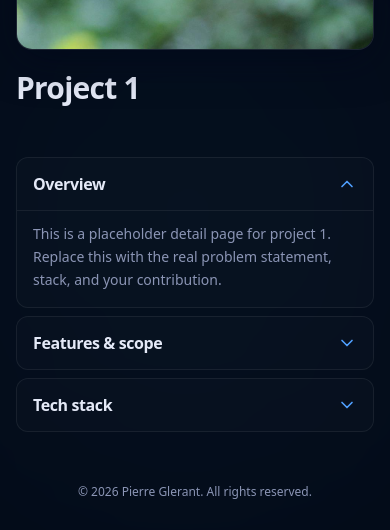
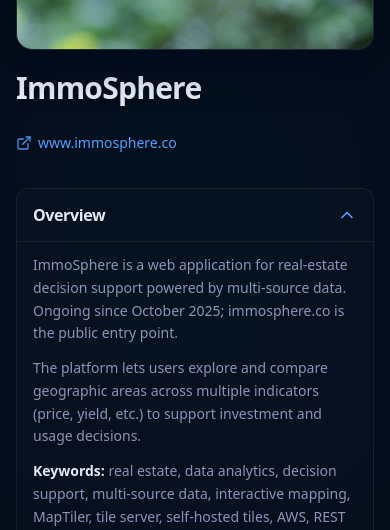
Before and after one commit to pierreglerant/pierreglerant.github.io, a Next.js app: page /en/projects/project-one in a window 390 px wide. Shown: the part 301-831 px from the top of the page. Built offline with nearby package versions, Linux system fonts and the light colour scheme; no server answers.

Commit message:
feat: Amélioration du design

```diff
--- a/src/components/ProjectDetailAccordion.tsx
+++ b/src/components/ProjectDetailAccordion.tsx
@@ -1,25 +1,59 @@
 "use client";
 
+import type { ReactNode } from "react";
 import { useCallback, useId, useState } from "react";
 import { ChevronDown } from "lucide-react";
+import { bodyParagraphs, stackBulletItems } from "../lib/body-paragraphs";
 
 export type AccordionSection = {
   title: string;
-  body: string;
+  body: string | ReactNode;
+  /** `bulletList` : une ligne = une puce, préfixe `- ` (ou `• ` / `* `). */
+  bodyVariant?: "prose" | "bulletList";
 };
-
-function bodyParagraphs(body: string): string[] {
-  return body
-    .split(/\n\n+/)
-    .map((p) => p.trim())
-    .filter(Boolean);
-}
 
 type Props = {
   sections: AccordionSection[];
   /** Index de la section ouverte au chargement (-1 = toutes fermées) */
   defaultOpenIndex?: number;
 };
+
+/** Met en avant `Libellé :` au début de chaque puce (format stack). */
+function formatStackListItem(text: string): ReactNode {
+  const idx = text.indexOf(": ");
+  if (idx <= 0) return text;
+  const label = text.slice(0, idx).trim();
+  const value = text.slice(idx + 2).trim();
+  if (!label || !value) return text;
+  return (
+    <>
+      <span className="font-semibold text-[var(--color-text)]">{label}:</span>
+      <span> {value}</span>
+    </>
+  );
+}
+
+function renderStringAccordionBody(
+  body: string,
+  variant: AccordionSection["bodyVariant"],
+) {
+  if (variant === "bulletList") {
+    const items = stackBulletItems(body);
+    if (items.length > 0) {
+      return (
+        <ul className="list-disc space-y-2 pl-5 marker:text-[rgb(var(--primary))]">
+          {items.map((item, j) => (
+            <li key={j} className="pl-1">
+              {formatStackListItem(item)}
+            </li>
+          ))}
+        </ul>
+      );
+    }
+    return <p>{body}</p>;
+  }
+  return bodyParagraphs(body).map((para, j) => <p key={j}>{para}</p>);
+}
 
 export default function ProjectDetailAccordion({
   sections,
@@ -62,23 +96,36 @@
               </span>
               <ChevronDown
                 className={
-                  "h-5 w-5 shrink-0 text-[rgb(var(--primary))] transition-transform duration-200 md:h-6 md:w-6 " +
+                  "h-5 w-5 shrink-0 text-[rgb(var(--primary))] transition-transform duration-300 ease-out motion-reduce:duration-150 md:h-6 md:w-6 " +
                   (isOpen ? "rotate-180" : "rotate-0")
                 }
                 aria-hidden
               />
             </button>
             <div
-              id={panelId}
-              role="region"
-              aria-labelledby={headerId}
-              hidden={!isOpen}
-              className="border-t border-[var(--color-border)] px-4 pb-4 pt-3 md:px-5 md:pb-5 md:pt-4"
+              className={
+                "grid transition-[grid-template-rows] duration-300 ease-out motion-reduce:transition-none " +
+                (isOpen ? "grid-rows-[1fr]" : "grid-rows-[0fr]")
+              }
             >
-              <div className="space-y-3 text-sm leading-relaxed text-[var(--color-text-muted)] md:text-base">
-                {bodyParagraphs(section.body).map((para, j) => (
-                  <p key={j}>{para}</p>
-                ))}
+              <div className="min-h-0 overflow-hidden">
+                <div
+                  id={panelId}
+                  role="region"
+                  aria-labelledby={headerId}
+                  aria-hidden={!isOpen}
+                  inert={!isOpen}
+                  className="border-t border-[var(--color-border)] px-4 pb-4 pt-3 md:px-5 md:pb-5 md:pt-4"
+                >
+                  <div className="space-y-3 text-sm leading-relaxed text-[var(--color-text-muted)] md:text-base">
+                    {typeof section.body === "string"
+                      ? renderStringAccordionBody(
+                          section.body,
+                          section.bodyVariant,
+                        )
+                      : section.body}
+                  </div>
+                </div>
               </div>
             </div>
           </div>
--- a/src/components/ProjectDetailContent.tsx
+++ b/src/components/ProjectDetailContent.tsx
@@ -1,11 +1,18 @@
+import type { ReactNode } from "react";
 import Link from "next/link";
-import { ArrowLeft } from "lucide-react";
+import { ArrowLeft, ExternalLink } from "lucide-react";
 import AnimateInView from "./AnimateInView";
 import ProjectGalleryCarousel from "./ProjectGalleryCarousel";
-import ProjectDetailAccordion from "./ProjectDetailAccordion";
+import ProjectDetailAccordion, {
+  type AccordionSection,
+} from "./ProjectDetailAccordion";
+import { bodyParagraphs } from "../lib/body-paragraphs";
 import type { Locale } from "../i18n/config";
 import type { ProjectSlug } from "../config/projects";
-import { PROJECT_GALLERY_IMAGES } from "../config/projects";
+import {
+  PROJECT_GALLERY_IMAGES,
+  PROJECT_SITE_URLS,
+} from "../config/projects";
 import { getTranslation } from "../i18n/server";
 
 export default function ProjectDetailContent({
@@ -32,10 +39,31 @@
   }));
   const projectsAnchor = `/${locale}#projects`;
 
-  const accordionSections = [
+  const siteUrl = PROJECT_SITE_URLS[slug];
+
+  const overviewText = t(`projects.items.${slug}.sectionOverview`);
+  const keywordsText = t(`projects.items.${slug}.sectionKeywords`);
+  const overviewBody: string | ReactNode =
+    keywordsText.trim().length > 0 ? (
+      <>
+        {bodyParagraphs(overviewText).map((para, j) => (
+          <p key={j}>{para}</p>
+        ))}
+        <p>
+          <span className="font-semibold text-[var(--color-text)]">
+            {t("projects.keywordsLabel")}
+          </span>{" "}
+          {keywordsText}
+        </p>
+      </>
+    ) : (
+      overviewText
+    );
+
+  const accordionSections: AccordionSection[] = [
     {
       title: t("projects.detailSectionTitles.overview"),
-      body: t(`projects.items.${slug}.sectionOverview`),
+      body: overviewBody,
     },
     {
       title: t("projects.detailSectionTitles.features"),
@@ -44,6 +72,7 @@
     {
       title: t("projects.detailSectionTitles.stack"),
       body: t(`projects.items.${slug}.sectionStack`),
+      bodyVariant: "bulletList" as const,
     },
   ];
 
@@ -75,12 +104,29 @@
             nextLabel={t("projects.carouselNext")}
             regionLabel={t("projects.carouselRegion", { title })}
           />
-          <h1
-            id="project-detail-title"
-            className="mt-5 w-full text-left text-3xl font-bold tracking-tight text-[var(--color-text)] md:mt-6 md:text-4xl"
-          >
-            {title}
-          </h1>
+          <div className="mt-5 flex w-full flex-wrap items-baseline justify-between gap-x-4 gap-y-2 md:mt-6">
+            <h1
+              id="project-detail-title"
+              className="min-w-0 text-left text-3xl font-bold tracking-tight text-[var(--color-text)] md:text-4xl"
+            >
+              {title}
+            </h1>
+            {siteUrl ? (
+              <a
+                href={siteUrl}
+                target="_blank"
+                rel="noopener noreferrer"
+                className="inline-flex shrink-0 items-center gap-1.5 border-b border-transparent pb-0.5 text-sm font-medium text-[rgb(var(--primary))] no-underline transition-colors hover:border-[rgb(var(--primary))] md:text-base"
+              >
+                <ExternalLink
+                  className="h-4 w-4 shrink-0 opacity-90 md:h-[1.125rem] md:w-[1.125rem]"
+                  strokeWidth={2}
+                  aria-hidden
+                />
+                {t(`projects.items.${slug}.websiteLinkLabel`)}
+              </a>
+            ) : null}
+          </div>
         </div>
 
         <ProjectDetailAccordion
--- a/src/config/projects.ts
+++ b/src/config/projects.ts
@@ -38,3 +38,9 @@
   "project-two": PROJECT_GALLERY_IMAGES["project-two"][0],
   "project-three": PROJECT_GALLERY_IMAGES["project-three"][0],
 };
+
+/** URL du site public pour un projet (lien affiché dans la fiche). */
+export const PROJECT_SITE_URLS: Partial<Record<ProjectSlug, string>> = {
+  "project-one": "https://www.immosphere.co",
+  "project-two": "https://secureops.fr",
+};
--- /dev/null
+++ b/src/lib/body-paragraphs.ts
@@ -0,0 +1,16 @@
+/** Découpe un texte en paragraphes (blocs séparés par une ligne vide). */
+export function bodyParagraphs(body: string): string[] {
+  return body
+    .split(/\n\n+/)
+    .map((p) => p.trim())
+    .filter(Boolean);
+}
+
+/** Lignes de stack : une puce par ligne, préfixe `-`, `•` ou `*` + espace. */
+export function stackBulletItems(body: string): string[] {
+  return body
+    .split("\n")
+    .map((line) => line.trim())
+    .filter((line) => /^[-•*]\s/.test(line))
+    .map((line) => line.replace(/^[-•*]\s+/, "").trim());
+}
--- a/src/locales/en.json
+++ b/src/locales/en.json
@@ -94,6 +94,7 @@
     "carouselRegion": "Image gallery: {{title}}",
     "carouselSlideAlt": "{{base}} — image {{current}} of {{total}}",
     "carouselSlideAltShort": "Image {{current}} of {{total}}",
+    "keywordsLabel": "Keywords:",
     "detailSectionTitles": {
       "overview": "Overview",
       "features": "Features & scope",
@@ -101,28 +102,33 @@
     },
     "items": {
       "project-one": {
-        "title": "Project 1",
-        "excerpt": "Placeholder copy: short blurb for the first project card layout.",
-        "coverAlt": "Project 1 cover (placeholder)",
-        "sectionOverview": "This is a placeholder detail page for project 1. Replace this with the real problem statement, stack, and your contribution.",
-        "sectionFeatures": "The image is a stand-in from a stock photo service; swap it for a screenshot or product mockup when ready.",
-        "sectionStack": "You can add links to the GitHub repo, a live demo, or documentation here later."
+        "title": "ImmoSphere",
+        "excerpt": "Multi-source real estate analytics platform — decision support and interactive maps (immosphere.co).",
+        "coverAlt": "ImmoSphere project preview — real estate analytics platform",
+        "sectionOverview": "ImmoSphere is a web application for real-estate decision support powered by multi-source data. Ongoing since October 2025; immosphere.co is the public entry point.\n\nThe platform lets users explore and compare geographic areas across multiple indicators (price, yield, etc.) to support investment and usage decisions.",
+        "sectionKeywords": "real estate, data analytics, decision support, multi-source data, interactive mapping, MapTiler, tile server, self-hosted tiles, AWS, REST API, Python, PostgreSQL, React, Docker, EC2, RDS, Amplify, Cognito, WAF, Cloudflare, data pipelines, production operations",
+        "websiteLinkLabel": "www.immosphere.co",
+        "sectionFeatures": "End-to-end development of a decision-support web app built on aggregated, heterogeneous property and market data.\n\nFull-stack architecture: data pipelines, Python REST API, PostgreSQL database, React frontend, deployment on AWS (EC2, RDS, Amplify), and day-to-day production operations.\n\nInteractive map-based visualizations to compare territories across several criteria (price, yield, and more).",
+        "sectionStack": "- Deployment: AWS — Docker, EC2, Amplify, RDS; Amazon Cognito (authentication); AWS WAF (application firewall); Cloudflare (logs)\n- API: Python REST\n- Frontend: React\n- Database: PostgreSQL\n- Data & pipelines: multi-source ingestion and transformation\n- Mapping: tiles from a tile server on AWS; styles and map pipeline built with MapTiler tooling; self-hosted delivery (no Mapbox-style hosted tile dependency)"
       },
       "project-two": {
-        "title": "Project 2",
-        "excerpt": "Second placeholder: same card pattern, ready for your content.",
-        "coverAlt": "Project 2 cover (placeholder)",
-        "sectionOverview": "Placeholder detail for project 2. Use this space for architecture notes, datasets, or technical constraints.",
-        "sectionFeatures": "The random photo is only to demonstrate the layout; it is not related to any real product.",
-        "sectionStack": "Consider adding a tech list, gallery, or code snippets on this page when you flesh it out."
+        "title": "SecureOps",
+        "excerpt": "Cybersecurity application — OWASP Top 10 web scanner and microservices architecture (secureops.fr).",
+        "coverAlt": "SecureOps project preview — web vulnerability scanner",
+        "sectionOverview": "SecureOps is a cybersecurity application focused on web vulnerability assessment aligned with the OWASP Top 10, combining a web UI with a dedicated analysis engine.\n\nsecureops.fr is the access point for the product and its use.",
+        "sectionKeywords": "cybersecurity, OWASP Top 10, vulnerability scanner, web security, Python, FastAPI, microservices, custom queues, workers, Docker, AWS, EC2, Amplify, RDS, Cognito, WAF, Cloudflare, orchestration, asynchronous processing",
+        "websiteLinkLabel": "www.secureops.fr",
+        "sectionFeatures": "Development of a web vulnerability scanner covering OWASP Top 10–style risk scenarios, with a web interface and analysis engine.\n\nDesign of a distributed asynchronous microservices architecture using queues, workers, and orchestration to scale workloads and isolate components.",
+        "sectionStack": "- Deployment: AWS — Docker, EC2, Amplify, RDS; Amazon Cognito (authentication); AWS WAF (application firewall); Cloudflare (logs)\n- Architecture: distributed microservices\n- API: FastAPI microservices (REST) with worker services consuming them\n- Analysis engine: Python — OWASP Top 10–aligned scans, asynchronous worker execution\n- Frontend: web UI for the vulnerability scanner\n- Messaging: in-house queue and job-routing layer (custom design rather than a generic Redis / RabbitMQ / SQS-style broker at the core); workers wired to the FastAPI services\n- Orchestration: scan pipeline stages coordinated through that asynchronous layer"
       },
       "project-three": {
         "title": "Project 3",
         "excerpt": "Third sample card: temporary text until you ship real projects.",
         "coverAlt": "Project 3 cover (placeholder)",
         "sectionOverview": "Final placeholder page. Summarize outcomes, metrics, or lessons learned from the project.",
+        "sectionKeywords": "",
         "sectionFeatures": "All three hero images are independent so they read as separate projects once you replace the copy.",
-        "sectionStack": "Remember to refresh metadata and the sitemap when you publish real case studies."
+        "sectionStack": "- Deployment: TBD\n- API: TBD\n- Frontend: TBD\n- Database: TBD\n- Other: CI/CD, metadata and sitemap on publish"
       }
     }
   },
--- a/src/locales/fr.json
+++ b/src/locales/fr.json
@@ -98,6 +98,7 @@
     "carouselRegion": "Galerie d’images : {{title}}",
     "carouselSlideAlt": "{{base}} — visuel {{current}} sur {{total}}",
     "carouselSlideAltShort": "Visuel {{current}} sur {{total}}",
+    "keywordsLabel": "Mots-clés :",
     "detailSectionTitles": {
       "overview": "Vue d’ensemble",
       "features": "Détails & fonctionnalités",
@@ -105,28 +106,33 @@
     },
     "items": {
       "project-one": {
-        "title": "Projet 1",
-        "excerpt": "Exemple factice : description courte pour illustrer la carte du premier projet.",
-        "coverAlt": "Visuel du projet 1 (placeholder)",
-        "sectionOverview": "Il s’agit d’une page de détail factice pour le projet 1. Remplacez ce texte par le contexte réel, la problématique et votre rôle.",
-        "sectionFeatures": "L’image est un placeholder téléchargé pour la maquette ; vous pourrez la remplacer par une capture d’écran ou une maquette du produit.",
-        "sectionStack": "Ajoutez ici plus tard les liens vers le dépôt GitHub, une démo en ligne ou la documentation."
+        "title": "ImmoSphere",
+        "excerpt": "Plateforme d’analyse immobilière multi-sources — aide à la décision et cartes interactives (immosphere.co).",
+        "coverAlt": "Aperçu du projet ImmoSphere — plateforme d’analyse immobilière",
+        "sectionOverview": "ImmoSphere est une application web d’aide à la décision immobilière, alimentée par des données multi-sources. Projet mené depuis octobre 2025 et toujours en cours ; immosphere.co en est le point d’accès public.\n\nLa plateforme permet d’explorer et de comparer des zones géographiques à partir de plusieurs critères (prix, rendement, etc.) pour éclairer les arbitrages.",
+        "sectionKeywords": "immobilier, analyse de données, aide à la décision, données multi-sources, cartographie interactive, MapTiler, tile server, tuiles auto-hébergées, AWS, API REST, Python, PostgreSQL, React, Docker, EC2, RDS, Amplify, Cognito, WAF, Cloudflare, pipelines de données, production",
+        "websiteLinkLabel": "www.immosphere.co",
+        "sectionFeatures": "Développement complet d’une application web d’aide à la décision immobilière sur la base de données agrégées et hétérogènes.\n\nConception d’une architecture full-stack : pipelines de données, API REST en Python, base PostgreSQL, frontend React, déploiement sur AWS (EC2, RDS, Amplify) et gestion du service en production.\n\nMise en place de visualisations interactives sur carte pour comparer les territoires selon plusieurs indicateurs (prix, rendement, etc.).",
+        "sectionStack": "- Déploiement : AWS — Docker, EC2, Amplify, RDS ; Amazon Cognito (authentification) ; AWS WAF (pare-feu applicatif) ; Cloudflare (logs)\n- API : REST en Python\n- Frontend : React\n- Base de données : PostgreSQL\n- Données & pipelines : ingestion et transformation multi-sources\n- Cartographie : tuiles servies par un tile server sur AWS ; jeux de styles et chaîne préparés avec les outils MapTiler ; diffusion auto-hébergée (pas d’hébergement de tuiles type Mapbox)"
       },
       "project-two": {
-        "title": "Projet 2",
-        "excerpt": "Deuxième exemple factice : mise en page identique, contenu à personnaliser.",
-        "coverAlt": "Visuel du projet 2 (placeholder)",
-        "sectionOverview": "Page de détail factice pour le projet 2. Décrivez l’architecture, les données utilisées ou les contraintes techniques.",
-        "sectionFeatures": "Ce bloc sert à montrer la structure du portfolio ; le fond bleu/gris de l’image est aléatoire (Lorem Picsum).",
-        "sectionStack": "Vous pouvez enrichir cette page avec une galerie, une liste de technologies ou des extraits de code."
+        "title": "SecureOps",
+        "excerpt": "Application de cybersécurité — scanner web OWASP Top 10 et architecture microservices (secureops.fr).",
+        "coverAlt": "Aperçu du projet SecureOps — scanner de vulnérabilités web",
+        "sectionOverview": "SecureOps est une application de cybersécurité centrée sur l’analyse de vulnérabilités web alignée sur le référentiel OWASP Top 10, avec une interface utilisateur web et un moteur d’analyse dédié.\n\nLe site secureops.fr sert de point d’accès au produit et à son utilisation.",
+        "sectionKeywords": "cybersécurité, OWASP Top 10, scanner de vulnérabilités, analyse web, Python, FastAPI, microservices, queues sur mesure, workers, Docker, AWS, EC2, Amplify, RDS, Cognito, WAF, Cloudflare, orchestration, asynchrone",
+        "websiteLinkLabel": "www.secureops.fr",
+        "sectionFeatures": "Développement d’un scanner web de vulnérabilités couvrant les scénarios de risque OWASP Top 10, avec interface web et moteur d’analyse.\n\nConception d’une architecture distribuée asynchrone en microservices : files d’attente, workers et orchestration des traitements pour absorber la charge et isoler les composants.",
+        "sectionStack": "- Déploiement : AWS — Docker, EC2, Amplify, RDS ; Amazon Cognito (authentification) ; AWS WAF (pare-feu applicatif) ; Cloudflare (logs)\n- Architecture : microservices distribués\n- API : microservices FastAPI (REST) et services workers qui les consomment\n- Moteur d’analyse : Python — scans alignés OWASP Top 10, exécution asynchrone via workers\n- Frontend : interface web du scanner de vulnérabilités\n- Messaging : système de files d’attente et de routage des jobs conçu en interne (approche sur mesure plutôt qu’un broker générique type Redis, RabbitMQ ou SQS pour le cœur du flux) ; workers connectés aux APIs FastAPI\n- Orchestration : enchaînement des étapes de scan piloté par cette couche asynchrone"
       },
       "project-three": {
         "title": "Projet 3",
         "excerpt": "Troisième carte d’exemple : même gabarit, texte provisoire.",
         "coverAlt": "Visuel du projet 3 (placeholder)",
         "sectionOverview": "Dernière page factice de la série. Expliquez les résultats obtenus, les métriques ou les enseignements du projet.",
+        "sectionKeywords": "",
         "sectionFeatures": "Les trois visuels sont indépendants pour simuler des projets distincts une fois le contenu final en place.",
-        "sectionStack": "Pensez à mettre à jour le sitemap et les métadonnées quand vous publierez de vrais projets."
+        "sectionStack": "- Déploiement : à renseigner\n- API : à renseigner\n- Frontend : à renseigner\n- Base de données : à renseigner\n- Autres : CI/CD, métadonnées et sitemap à la publication"
       }
     }
   },
```
